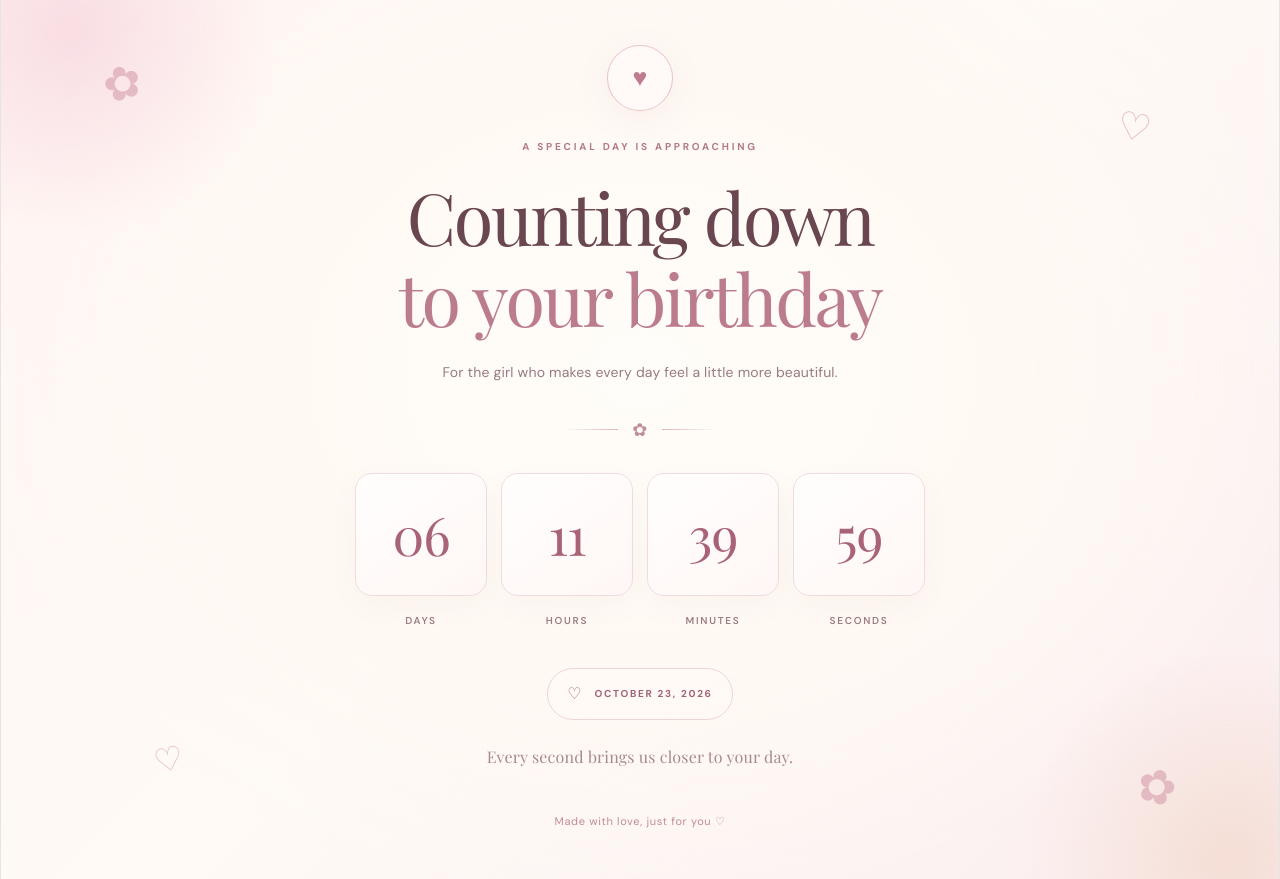
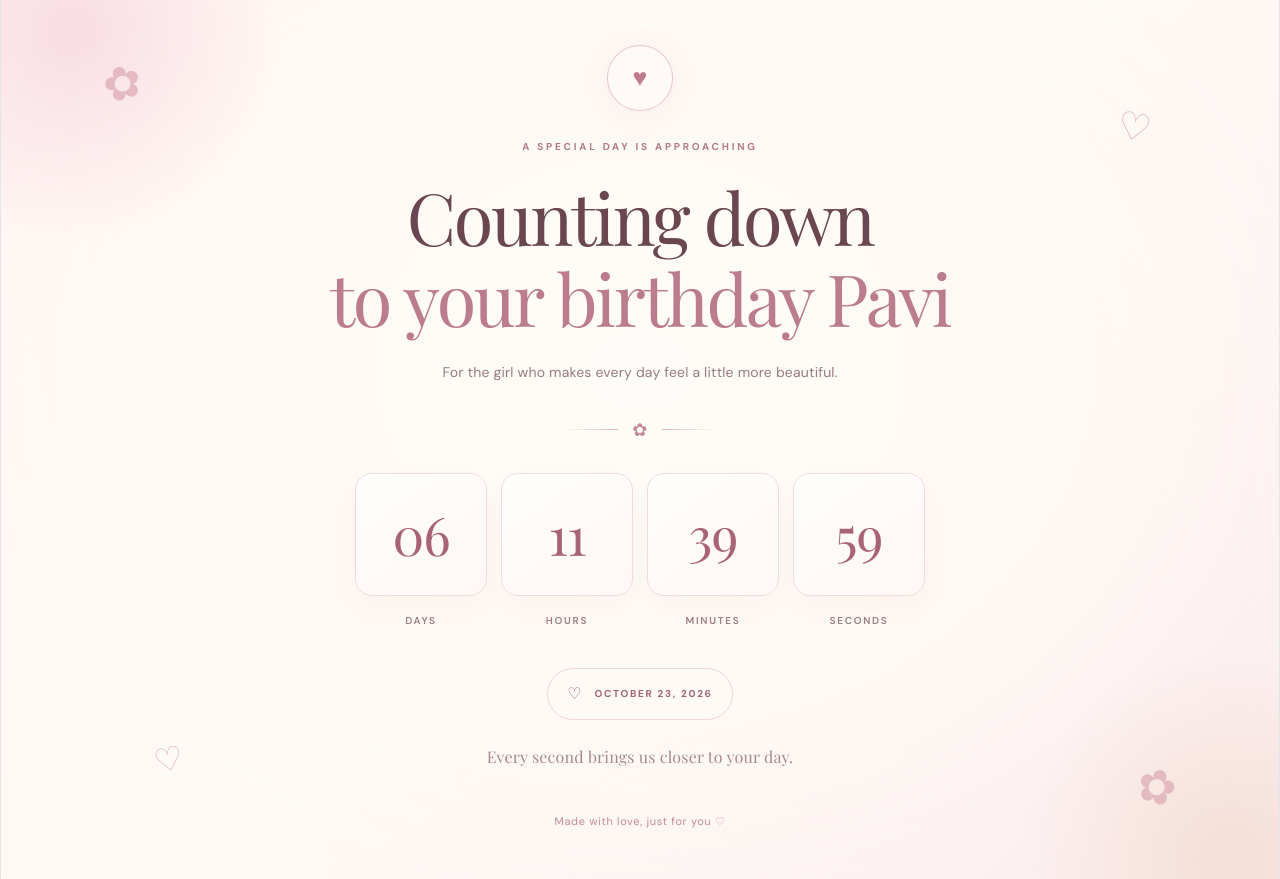
Before and after one commit to Aravindbalaji-011/birthday, a React (Vite) app: page / in a window 1280 px wide. Built offline with nearby package versions, Linux system fonts and the light colour scheme; a web font is replaced by a local one.

Commit message:
Update birthday surprise design

```diff
--- a/src/App.jsx
+++ b/src/App.jsx
@@ -54,7 +54,7 @@ export default function App() {
         <h1>
           Counting down
           <br />
-          <span>to your birthday</span>
+          <span>to your birthday Pavi</span>
         </h1>
 
         <p className="subtitle">
```
